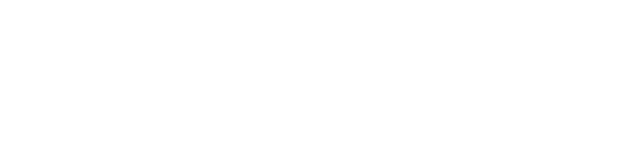
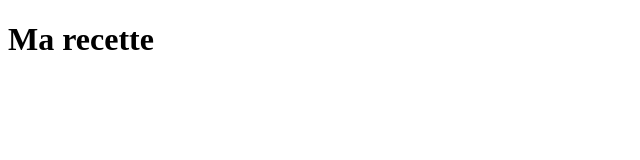
Before and after one commit to loicDevelop/restaurant-ClermontCity-, a plain HTML site: page index.html in a window 1280 px wide. Shown: the whole page, without its empty margins (0-640 px from the left). Drawn offline with Linux system fonts and the light colour scheme.

Commit message:
Ajout titre

```diff
--- a/index.html
+++ b/index.html
@@ -5,6 +5,7 @@
 	<title>projet de groupe</title>
 </head>
 <body>
+	<h1>Ma recette</h1>
 
 </body>
 </html>
```
